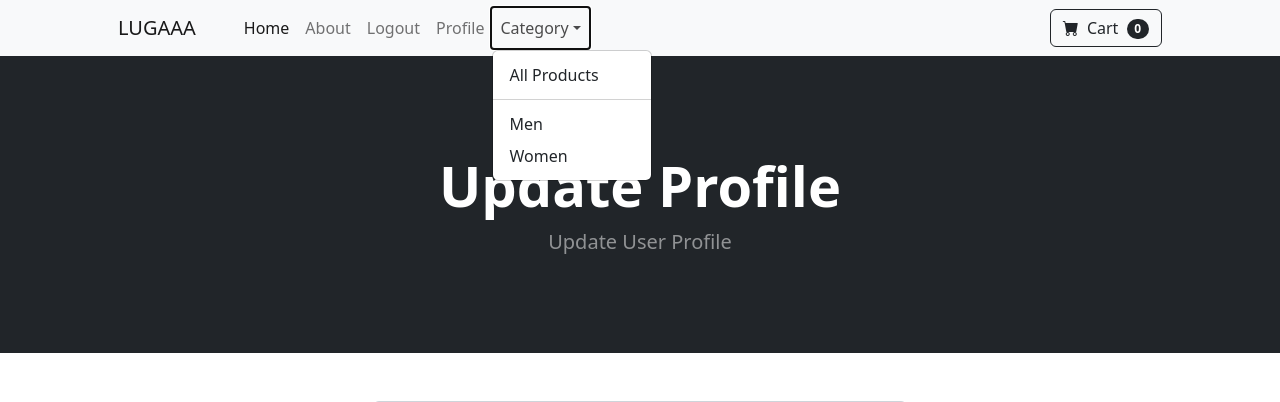
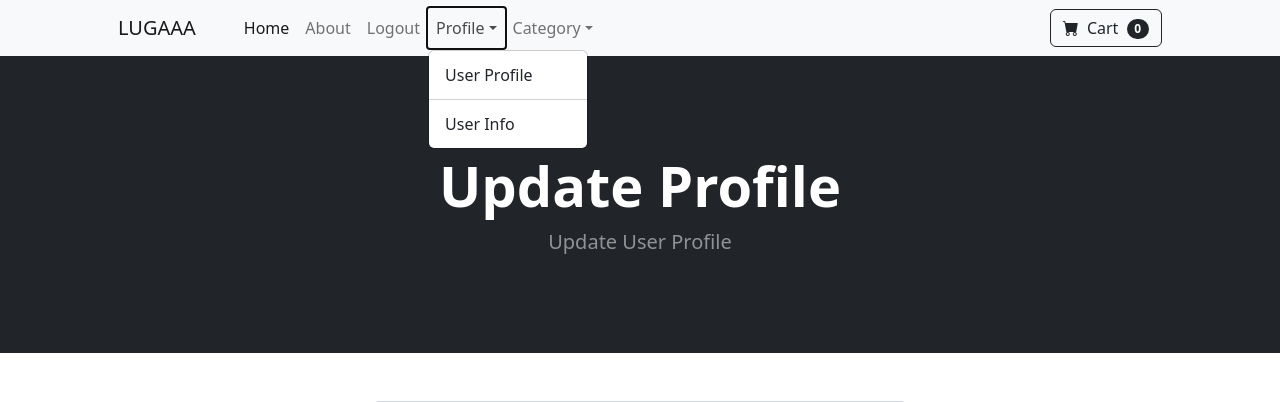
Before and after one commit to AnishRM-ai/EcommerceWebsiteIn-Django, a Django app: page /updateUser/ in a window 1280 px wide, after a click on "Profile". Shown: the top 402 px of the page. Run offline with Django 5.2, Linux system fonts and the light colour scheme; a user stored in the database is signed in; data comes from the database, SQL or seed files in the repository; both versions use the stored data as it was after the commit; some libraries are stand-ins or nearby versions.

Commit message:
User Profile Page created with backend.

```diff
--- a/store/forms.py
+++ b/store/forms.py
@@ -1,8 +1,20 @@
 from django.contrib.auth.models import User
 from django.contrib.auth.forms import UserCreationForm, UserChangeForm, SetPasswordForm
 from django import forms
+from .models import Profile
 
+class UserInfoform(forms.ModelForm):
+    phone = forms.CharField(label="", widget=forms.TextInput(attrs={'class':'form-control', 'placeholder':'Phone'}), required=False)  # Phone number of the customer
+    address1 = forms.CharField(label="", widget=forms.TextInput(attrs={'class':'form-control', 'placeholder':'Address1'}), required=False)# Address of the customer
+    address2 = forms.CharField(label="", widget=forms.TextInput(attrs={'class':'form-control', 'placeholder':'Address2'}), required=False)
+    city = forms.CharField(label="", widget=forms.TextInput(attrs={'class':'form-control', 'placeholder':'City'}), required=False)
+    state = forms.CharField(label="", widget=forms.TextInput(attrs={'class':'form-control', 'placeholder':'State'}), required=False)
+    zipcode = forms.CharField(label="", widget=forms.TextInput(attrs={'class':'form-control', 'placeholder':'ZipCode'}), required=False)
+    country = forms.CharField(label="", widget=forms.TextInput(attrs={'class':'form-control', 'placeholder':'Country'}), required=False)
 
+    class Meta:
+        model = Profile
+        fields = ('phone', 'address1','address2','city','state','zipcode','country')
 class ChangePasswordForm(SetPasswordForm):
     class Meta:
         model = User
--- a/store/models.py
+++ b/store/models.py
@@ -9,7 +9,7 @@
 class Profile(models.Model):
     user = models.OneToOneField(User, on_delete=models.CASCADE )
     date_modified = models.DateTimeField(User, auto_now=True)
-    phone = models.CharField(max_length=15, blank=False)  # Phone number of the customer
+    phone = models.CharField(max_length=15, blank=True)  # Phone number of the customer
     address1 = models.CharField(max_length=200, blank=True)# Address of the customer
     address2 = models.CharField(max_length=200, blank=True)
     city = models.CharField(max_length=200, blank=True)
--- a/store/templates/navbar.html
+++ b/store/templates/navbar.html
@@ -9,7 +9,14 @@
                 <li class="nav-item"><a class="nav-link" href="{% url 'about' %}">About</a></li>
                 {% if user.is_authenticated %}
                     <li class="nav-item"><a class="nav-link" href="{% url 'logout' %}">Logout</a></li>
-                    <li class="nav-item"><a class="nav-link" href="{% url 'update_user' %}">Profile</a></li>
+                    <li class="nav-item dropdown">
+                        <a class="nav-link dropdown-toggle" id="navbarDropdown" href="#" role="button" data-bs-toggle="dropdown" aria-expanded="false">Profile</a>
+                        <ul class="dropdown-menu" aria-labelledby="navbarDropdown">
+                            <li><a class="dropdown-item" href="{% url 'update_user' %}">User Profile</a></li>
+                            <li><hr class="dropdown-divider" /></li>
+                            <li><a class="dropdown-item" href="{% url 'update_info' %}">User Info</a></li>
+                        </ul>
+                    </li>
                 {% else %}
                 <li class="nav-item"><a class="nav-link" href="{% url 'login' %}">Login</a></li>
                 <li class="nav-item"><a class="nav-link" href="{% url 'register' %}">Register</a></li>
--- a/store/urls.py
+++ b/store/urls.py
@@ -11,5 +11,6 @@
     path('category/<str:foo>', views.category, name='category'),
     path('category_summary/', views.category_summary, name='category_summary'),
     path('updateUser/', views.update_user, name="update_user"),
+    path('update_info/', views.update_info, name="update_info"),
     path('update_password/', views.update_password, name='update_password'),
 ]
--- a/store/views.py
+++ b/store/views.py
@@ -1,17 +1,44 @@
 from django.shortcuts import render, redirect
 from .models import Product
-from .models import Category
+from .models import Category, Profile
 from django.contrib.auth import authenticate, login, logout
 from django.contrib import messages
 from django.contrib.auth.models import User
 from django.contrib.auth.forms import UserCreationForm
-from .forms import SignUpForm, UpdateUserForm, ChangePasswordForm
+from .forms import SignUpForm, UpdateUserForm, ChangePasswordForm, UserInfoform
 from django import forms
 
 
 
 
+#Update user details
+def update_info(request):
+    if request.user.is_authenticated:
+         try:
+            current_users = Profile.objects.get(user__id=request.user.id)
+         except Profile.DoesNotExist:
+              # Handle the case where the user profile does not exist
+            messages.error(request, "User profile does not exist.")
+            return redirect('home')  # Redirect to home or appropriate page
 
+         form = UserInfoform(request.POST or None, instance=current_users)
+         if request.method == 'POST':
+          if form.is_valid():
+            form.save()
+            messages.success(request, "Your Info Has been updated successfully")
+            return redirect('home')
+          else:
+                # Handle the case where form validation fails
+                messages.error(request, "Form is not valid.")
+                # You might want to render the form again to show validation errors.
+                # Example: return render(request, 'update_info.html', {'form': form})
+         else:
+            # If it's not a POST request, just render the form
+            return render(request, 'update_info.html', {'form': form})
+    else:
+        # Handle the case where the user is not authenticated
+        messages.error(request, "You need to be logged in to update your info.")
+        return redirect('login')  # Redirect to login page or appropriate page
 
 #Update password
 def update_password(request):
@@ -129,7 +156,7 @@
             user = authenticate(username = username, password = password)
             login(request, user)
             messages.success(request, ('Account created successfully'))
-            return redirect('home')
+            return redirect('update_user')
         else:
             messages.success(request, ("Whoops! There was a problem in registering."))
             return redirect('register')
```
Also changed, not shown: store/templates/update_info.html (added, +33 -0 lines), db.sqlite3.
